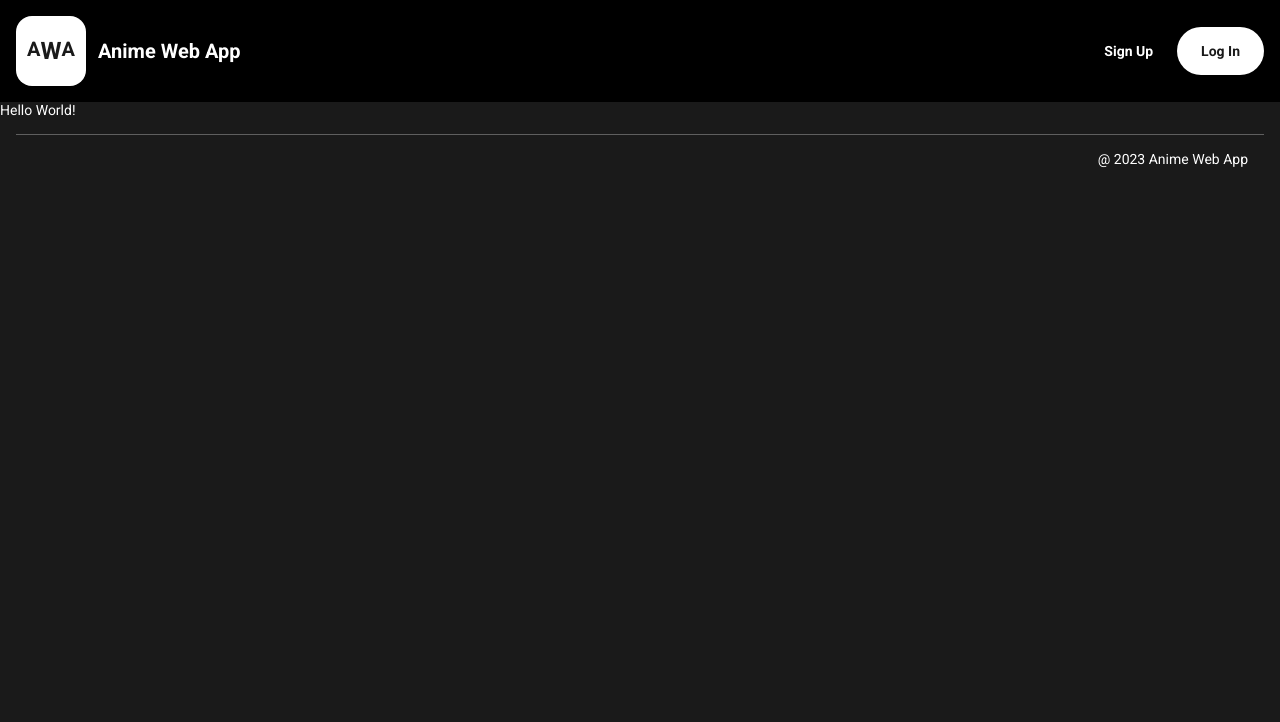
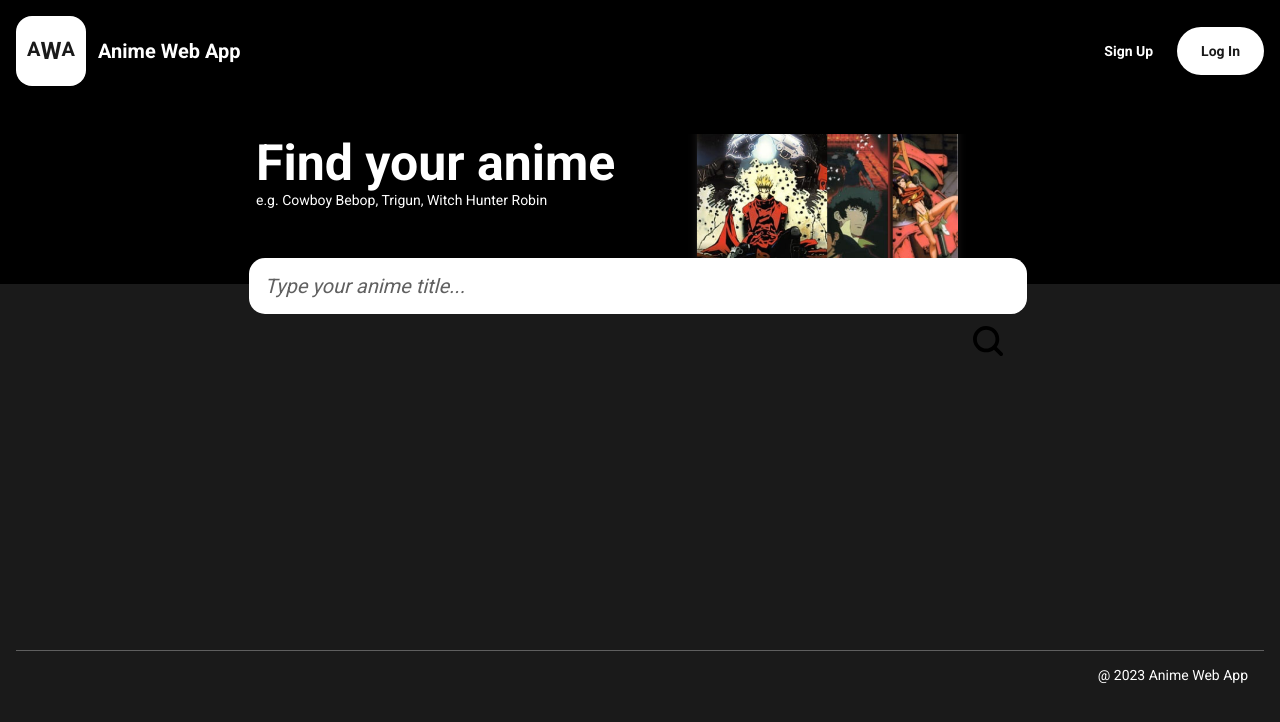
Before and after one commit to rama378/anime-web-app, a React (Create React App) app: page / in a window 1280 px wide. Shown: the top 722 px of the page. Built offline with nearby package versions, Linux system fonts and the light colour scheme.

Commit message:
feat: implement search component in home component
Add new CSS variable for font size

```diff
--- a/src/App/layouts/HomeLayout.css
+++ b/src/App/layouts/HomeLayout.css
@@ -5,6 +5,8 @@
   --font-family: 'Roboto', sans-serif;
   --font-size: 14px;
   --font-size-large: 16px;
+  --font-size-larger: 20px;
+  --font-size-extralarge: 50px;
 
   font-size: var(--font-size);
 }
--- a/src/Home/Home.css
+++ b/src/Home/Home.css
@@ -1,3 +1,5 @@
 .Home {
-
+    min-height: 500px;
+    padding: 0 0 32px 0;
+    background-color: var(--background-light);
 }
--- a/src/Home/Home.jsx
+++ b/src/Home/Home.jsx
@@ -1,8 +1,11 @@
+import Search from './components/Search/Search';
 import './Home.css';
 
 const Home = () => {
   return (
-    <>Hello World!</>
+    <div className='Home'>
+      <Search />
+    </div>
   );
 }
 
```
Also changed, not shown: 1 other file (tests, documents, lock files or other folders).
